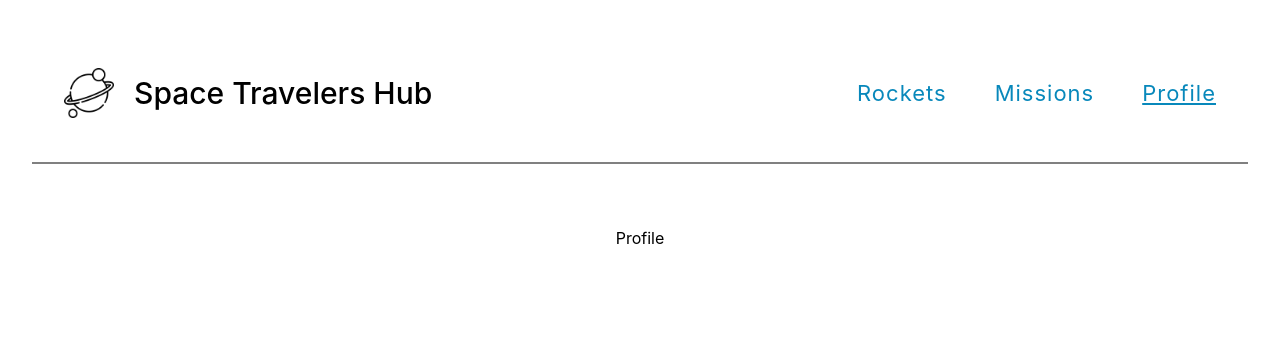
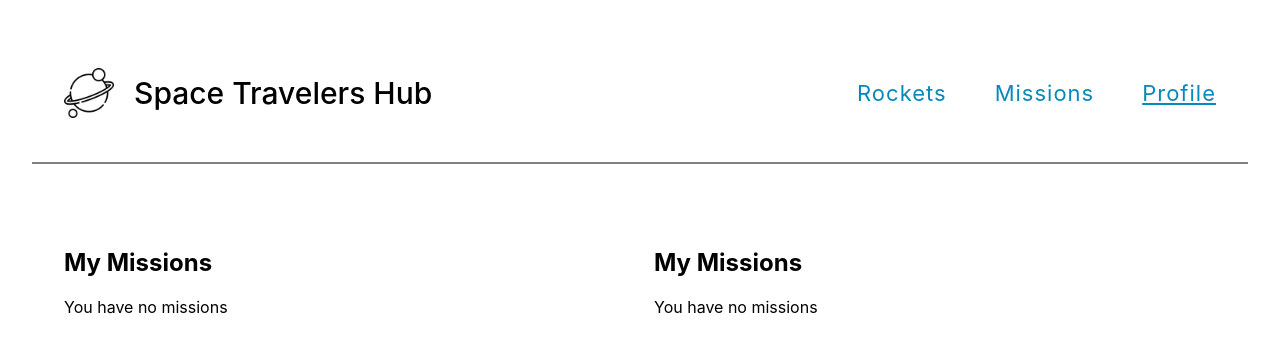
Before and after one commit to Joel-100/kanban-2, a React (Create React App) app: page /profile in a window 1280 px wide. Shown: the top 352 px of the page. Built offline with nearby package versions, Linux system fonts and the light colour scheme.

Commit message:
filter and render my mission to Profile

```diff
--- /dev/null
+++ b/src/components/MissionProfile.js
@@ -0,0 +1,36 @@
+import { React } from 'react';
+import { useSelector } from 'react-redux';
+
+const MyProfile = () => {
+  const missionProfile = useSelector((state) => state.missionsReducer).filter(
+    (mission) => mission.active === true,
+  );
+
+  if (missionProfile.length === 0) {
+    return (
+      <>
+        <h2>My Missions</h2>
+        <p>You have no missions</p>
+      </>
+    );
+  }
+  return (
+    <div>
+      <div className="mission-Profile">
+        <h2>My Missions</h2>
+        <div className="mission-Profile">
+          <ul className="missionList">
+            {missionProfile.map((el) => (
+              <li key={el.id} className="listItem">
+                {el.mission_name}
+              </li>
+            ))}
+          </ul>
+
+        </div>
+      </div>
+    </div>
+  );
+};
+
+export default MyProfile;
--- /dev/null
+++ b/src/components/RocketProfile.js
@@ -0,0 +1,36 @@
+import { React } from 'react';
+import { useSelector } from 'react-redux';
+
+const MyRocket = () => {
+  const missionProfile = useSelector((state) => state.missionsReducer).filter(
+    (mission) => mission.active === true,
+  );
+
+  if (missionProfile.length === 0) {
+    return (
+      <>
+        <h2>My Missions</h2>
+        <p>You have no missions</p>
+      </>
+    );
+  }
+  return (
+    <div>
+      <div className="mission-Profile">
+        <h2>My Missions</h2>
+        <div className="mission-Profile">
+          <ul className="missionList">
+            {missionProfile.map((el) => (
+              <li key={el.id} className="listItem">
+                {el.mission_name}
+              </li>
+            ))}
+          </ul>
+
+        </div>
+      </div>
+    </div>
+  );
+};
+
+export default MyRocket;
--- a/src/pages/Profile.js
+++ b/src/pages/Profile.js
@@ -1,8 +1,18 @@
 import React from 'react';
+import MyProfile from '../components/MissionProfile';
+import MyRocket from '../components/RocketProfile';
+import './profile.css';
 
 function Profile() {
   return (
-    <div>Profile</div>
+    <div className="profile-container">
+      <div>
+        <MyProfile />
+      </div>
+      <div>
+        <MyRocket />
+      </div>
+    </div>
   );
 }
 
--- /dev/null
+++ b/src/pages/profile.css
@@ -0,0 +1,22 @@
+.profile-container {
+  text-align: left;
+  display: grid;
+  grid-template-columns: 1fr 1fr;
+  gap: 20px;
+  margin: 0 3.5rem 2rem 4rem;
+}
+
+.missionList {
+  border: 2px solid #808080;
+  border-radius: 5px;
+  list-style: none;
+  padding: 0;
+}
+
+.missionList li:not(:last-child){
+  border-bottom: 2px solid #808080;
+}
+
+.listItem {
+  padding: 10px 20px;
+}
```
